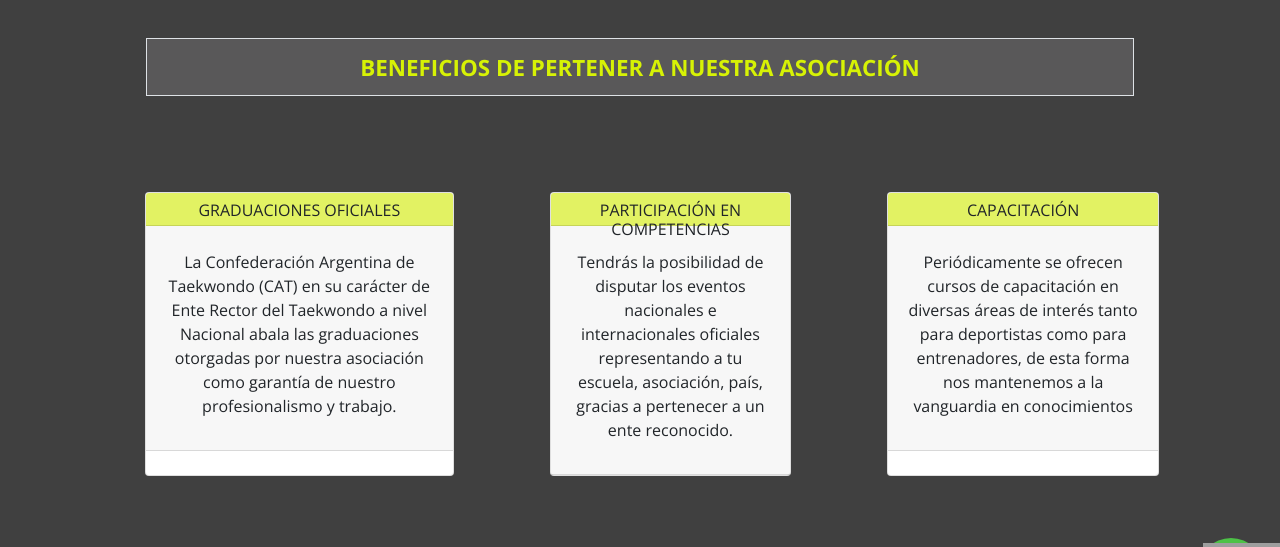
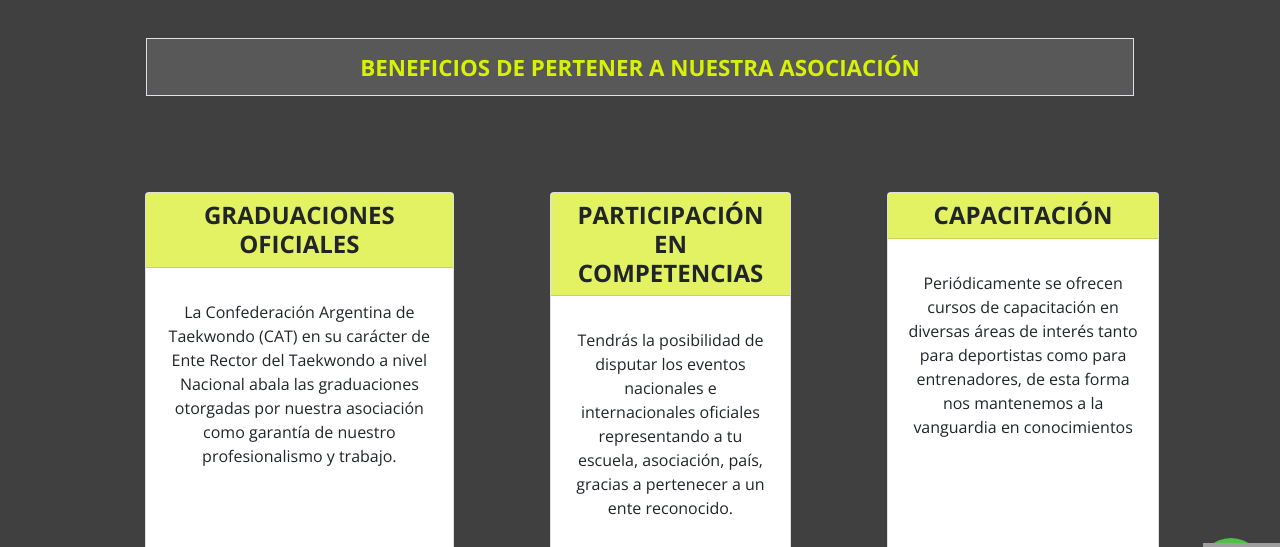
Before and after one commit to infosergio2020/Laplatatkd, a Flask app: page /membership in a window 1280 px wide. Shown: the part 182-729 px from the top of the page. Run offline with Flask 2, Linux system fonts and the light colour scheme; some libraries are stand-ins or nearby versions; grey boxes are pictures that could not be loaded.

Commit message:
ajustando textos de membership

```diff
--- a/templates/membership.html
+++ b/templates/membership.html
@@ -3,7 +3,7 @@
 <div id="membre" class="container-md margin-bene">
     <div class="centrar-div">
       <div class="centrar-text bg-p-light py-3 text-center border anchuraCard">
-        <h1 class="txt-color-sl">Beneficios de pertener a nuestra asociación </h1>
+        <h1 class="fs-1 txt-color-sl">Beneficios de pertener a nuestra asociación </h1>
       </div>
 
     </div>
@@ -15,23 +15,11 @@
             <!-- primer card -->
             <div class="card mx-5 mb-4">
                 <div class="card-header" style="background-color: var(--secondary);">
-                  <h2 class="my-0 tam_h2 text-dark">Graduaciones oficiales </h2>
+                  <h2 class="fs-4 my-0 text-dark">Graduaciones oficiales </h2>
                 </div>
-                <!-- <div class="card-body">
-                  <h1 class="card-title pricing-card-title text-dark">$15 <small class="text-muted">/ mo</small></h1>
-                  <ul class="list-unstyled mt-3 mb-4 text-dark">
-                    <li>20 users included</li>
-                    <li>10 GB of storage</li>
-                    <li>Priority email support</li>
-                    <li>Help center access</li>
-                  </ul>
-                  </div> -->
-                <div class="card-header" >
-
+                <div class="card-body" >
                     <div class="list-unstyled mt-3 mb-4 text-dark">
                       <p class="fs-6">La Confederación Argentina de Taekwondo (CAT) en su carácter de Ente Rector del Taekwondo a nivel Nacional abala las graduaciones otorgadas por nuestra asociación como garantía de nuestro profesionalismo y trabajo.</p>
-
-
                     </div>
 
                 </div>
@@ -39,46 +27,23 @@
             <!-- segundo card -->
             <div class="card mx-5 mb-4">
                 <div class="card-header"  style="background-color: var(--secondary);">
-                  <h2 class="my-0 tam_h2 text-dark">Participación en competencias</h2>
+                  <h2 class="fs-4 my-0 text-dark">Participación en competencias</h2>
                 </div>
-                <!-- <div class="card-body"  style="background-color: #595859;">
-                  <h1 class="card-title pricing-card-title text-light">$15 <small class="text-muted text-light">/ mo</small></h1>
-                  <ul class="list-unstyled mt-3 mb-4 text-light">
-                    <li>20 users included</li>
-                    <li>10 GB of storage</li>
-                    <li>Priority email support</li>
-                    <li>Help center access</li>
-                  </ul>
-                  </div> -->
-                <div class="card-header" >
-
+                <div class="card-body">
                     <div class="list-unstyled mt-3 mb-4 text-dark">
                         <p class="fs-6">Tendrás la posibilidad de disputar los eventos nacionales e internacionales oficiales representando a tu escuela, asociación, país, gracias a pertenecer a un ente reconocido.</p>
-
                     </div>
-
                 </div>
             </div>
             <!-- tercer card -->
             <div class="card mx-5 mb-4">
                 <div class="card-header" style="background-color: var(--secondary);">
-                  <h2 class="my-0 tam_h2 text-dark">Capacitación</h2>
+                  <h2 class="fs-4 my-0 text-dark">Capacitación</h2>
                 </div>
-                <!-- <div class="card-body">
-                  <h1 class="card-title pricing-card-title text-dark">$15 <small class="text-muted">/ mo</small></h1>
-                  <ul class="list-unstyled mt-3 mb-4 text-dark">
-                    <li>20 users included</li>
-                    <li>10 GB of storage</li>
-                    <li>Priority email support</li>
-                    <li>Help center access</li>
-                  </ul>
-                  </div> -->
-                <div class="card-header">
-
+                <div class="card-body">
                     <div class="list-unstyled mt-3 mb-4 text-dark">
                       <p class="fs-6">Periódicamente se ofrecen cursos de capacitación en diversas áreas de interés tanto para deportistas como para entrenadores, de esta forma nos mantenemos a la vanguardia en conocimientos
                       </p>
-
                     </div>
                 </div>
             </div>
```
